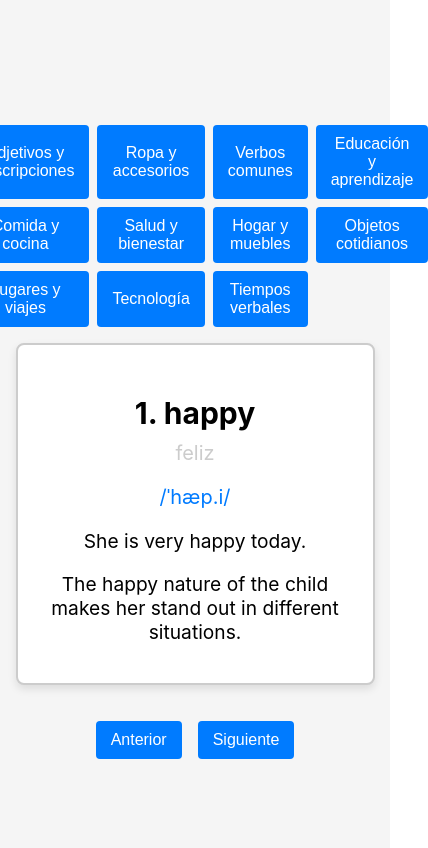
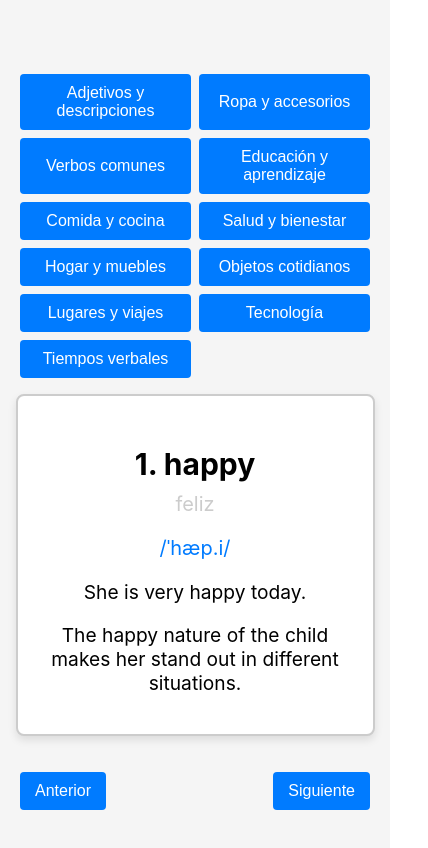
Before and after one commit to dmilagros/english-flashcard-app, a React (Create React App) app: page / in a window 390 px wide. Shown: the top 848 px of the page, 428 px wide, since content can reach past the window. Built offline with nearby package versions, Linux system fonts and the light colour scheme.

Commit message:
Actualizar Flashcard.scss

```diff
--- a/src/components/Flashcard.scss
+++ b/src/components/Flashcard.scss
@@ -75,6 +75,14 @@ button {
     width: 90%; // Ajusta el ancho al 90% de la pantalla
     font-size: 1.2rem; // Reduce el tamaño de fuente en móviles
   }
+  .controls {
+    width: 100%;
+  }
+  .types {
+    display: grid;
+    grid-template-columns: repeat(2, 1fr);
+    gap: 8px;
+  }
 }
 
 // Tablets (ancho entre 601px y 900px)
@@ -91,10 +99,4 @@ button {
     width: 600px; // Ancho fijo para pantallas grandes
     font-size: 1.5rem;
   }
-
-  .types {
-    display: grid;
-    grid-template-columns: repeat(2, 1fr);
-    gap: 8px;
-  }
 }
```
